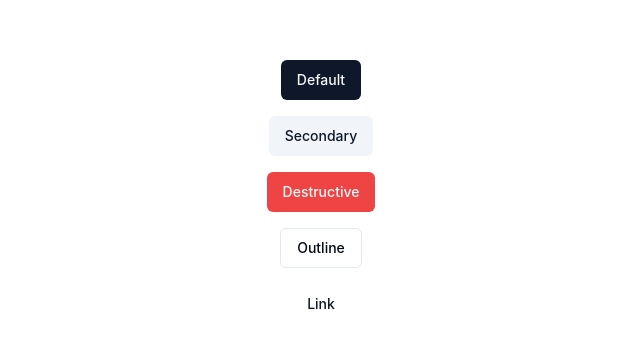
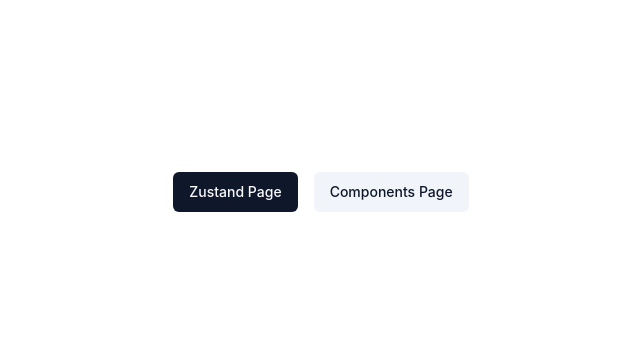
Before and after one commit to smasher44/lms-reviewer, a React (Vite) app: page / in a window 1280 px wide. Shown: the part 208-556 px from the top of the page, without its empty margins (319-959 px from the left). Built offline with nearby package versions, Linux system fonts and the light colour scheme.

Commit message:
[FEAT] Added components, pages, routers and state management

```diff
--- a/package.json
+++ b/package.json
@@ -16,8 +16,10 @@
     "lucide-react": "^0.451.0",
     "react": "^18.3.1",
     "react-dom": "^18.3.1",
+    "react-router-dom": "^6.26.2",
     "tailwind-merge": "^2.5.3",
-    "tailwindcss-animate": "^1.0.7"
+    "tailwindcss-animate": "^1.0.7",
+    "zustand": "^5.0.0-rc.2"
   },
   "devDependencies": {
     "@eslint/js": "^9.11.1",
--- a/src/App.tsx
+++ b/src/App.tsx
@@ -1,16 +1,12 @@
-import { Button } from "@/components/ui/button"
+import Router from "./router/Router"
 
 
 function App() {
 
   return (
-    <div className="flex flex-col gap-4 justify-center items-center h-screen">
-      <Button variant="default">Default</Button>
-      <Button variant="secondary">Secondary</Button>
-      <Button variant="destructive">Destructive</Button>
-      <Button variant="outline">Outline</Button>
-      <Button variant="link">Link</Button>
-    </div>
+    <>
+      <Router/>
+    </>
   )
 }
 
--- /dev/null
+++ b/src/components/loaders/Loadable.tsx
@@ -0,0 +1,18 @@
+/**@format */
+
+import { Suspense } from "react";
+
+// this can be changed into a proper loading fallback screen
+const Fallback = () => (
+  <div className="flex justify-center items-center h-screen">
+    <p>Loading...</p>
+  </div>
+)
+
+const Loadable = (Component: React.FC) => (props:object) => (
+  <Suspense fallback={<Fallback/>}>
+    <Component {...props}/>
+  </Suspense>
+)
+
+export default Loadable;
--- /dev/null
+++ b/src/pages/Home.tsx
@@ -0,0 +1,18 @@
+import { Button } from "@/components/ui/button";
+import { Link } from "react-router-dom";
+
+
+function Home() {
+  return (
+    <div className="flex flex-row gap-4 justify-center items-center h-screen">
+      <Link to="/zustand">
+        <Button variant="default">Zustand Page</Button>
+      </Link>
+      <Link to="/components">
+        <Button variant="secondary">Components Page</Button>
+      </Link>
+    </div>
+  );
+}
+
+export default Home;
--- /dev/null
+++ b/src/pages/Zustand.tsx
@@ -0,0 +1,40 @@
+// import useStore from "../store/test/useStore";
+
+
+const ZustandPage = () => {
+  // const SIGN_IN_USER_DETAILS = useStore((state) => state.reducers.SIGN_IN_USER);
+  // const CLEAR_INFO = useStore((state) => state.reducers.LOG_OUT_USER);
+
+   // ways of retrieving data
+  //  const details = useStore((state) => state.userData)
+  //  console.log("🚀 ~ details:", details)
+
+  // const handleOnClickSignInUser = () => {
+  //   SIGN_IN_USER_DETAILS({
+  //     email: "George",
+  //     password: "Pogiako@123"
+  //   })
+  // }
+
+  return (
+    <div style={{
+      display: 'flex',
+      flexDirection: 'column',
+      justifyContent: 'center',
+      alignItems: 'center',
+      height: '100vh',
+    }}>
+      <h1 style={{ margin: 0 }}>{`Zustand Page`}</h1>
+      {/* <h1 style={{ margin: 0 }}>{`Email: ${details?.email}`}</h1>
+      <h1 style={{ margin: 0 }}>{`Password: ${details?.password}`}</h1>
+      <div style={{ display: "flex" , gap: 20}}>
+        <button onClick={handleOnClickSignInUser}>Dispatch</button>
+        <button onClick={() => CLEAR_INFO()}>Clear Info</button>
+      </div> */}
+    </div>
+  )
+
+}
+
+
+export default ZustandPage
--- /dev/null
+++ b/src/pages/components/Buttons.tsx
@@ -0,0 +1,16 @@
+import { Button } from "@/components/ui/button"
+
+
+function Buttons() {
+  return (
+    <div className="flex flex-col gap-4 justify-center items-center h-screen">
+      <Button variant="default">Default</Button>
+      <Button variant="secondary">Secondary</Button>
+      <Button variant="destructive">Destructive</Button>
+      <Button variant="outline">Outline</Button>
+      <Button variant="link">Link</Button>
+    </div>
+  )
+}
+
+export default Buttons
--- /dev/null
+++ b/src/router/Router.tsx
@@ -0,0 +1,18 @@
+import { createBrowserRouter, RouterProvider} from "react-router-dom";
+
+import Routes from "@/router/page-routes/Routes";
+
+export const router = createBrowserRouter([
+  ...Routes
+])
+
+export { router as history }
+
+export default function Router() {
+  return (
+    <RouterProvider
+      router={router}
+      fallbackElement={<div>Hello World LMS Web App</div>}
+    />
+  )
+}
--- /dev/null
+++ b/src/router/page-routes/Routes.tsx
@@ -0,0 +1,17 @@
+/**@format */
+
+// @dependencies
+import { lazy } from "react";
+import Loadable from "@/components/loaders/Loadable";
+;
+const Home = Loadable(lazy(() => import('@/pages/Home')));
+const Component = Loadable(lazy(() => import('@/pages/components/Buttons')));
+const ZustandPage = Loadable(lazy(() => import('@/pages/Zustand')));
+
+const Routes = [
+  { path: "/", element: <Home/> },
+  { path: "/components", element: <Component/> },
+  { path: "/zustand", element: <ZustandPage/> }
+]
+
+export default Routes;
```
Also changed, not shown: 1 other file (tests, documents, lock files or other folders).
